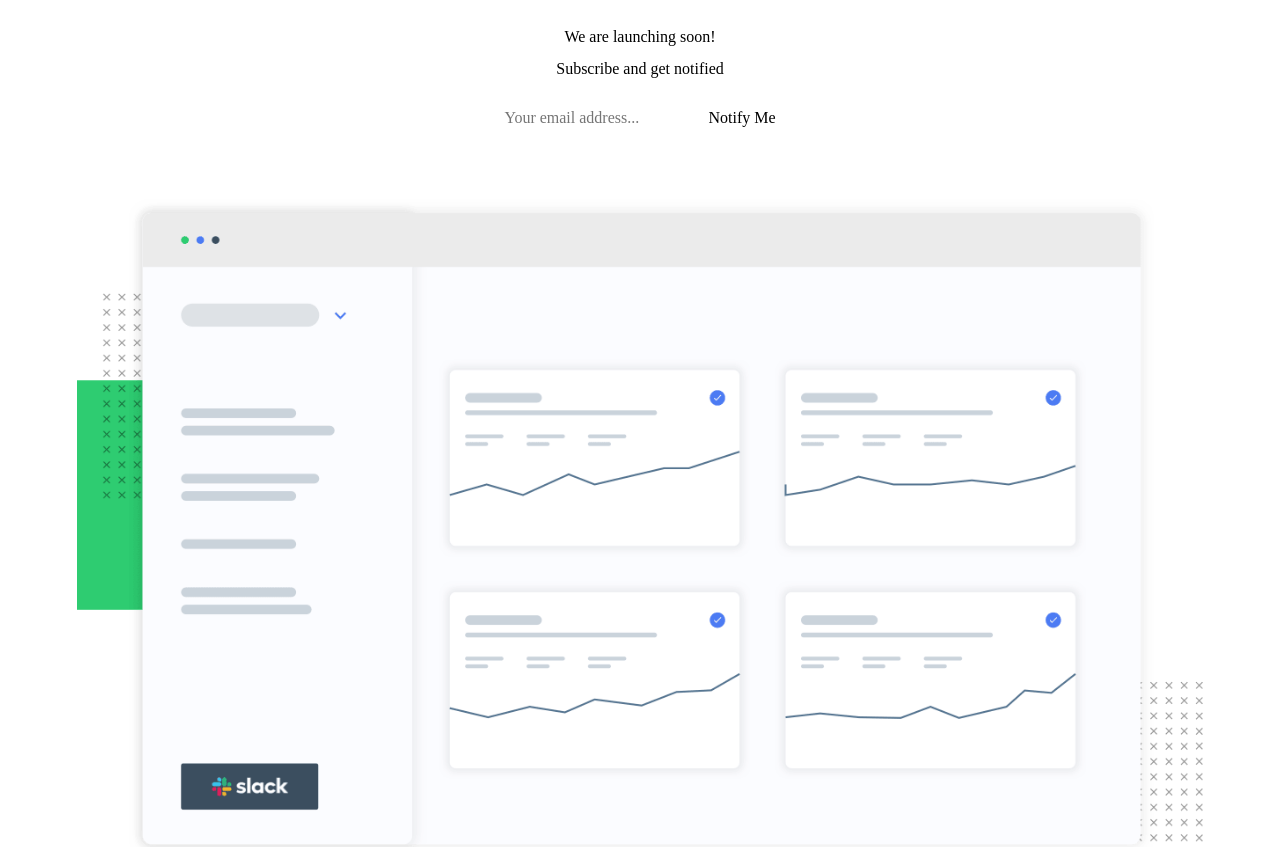
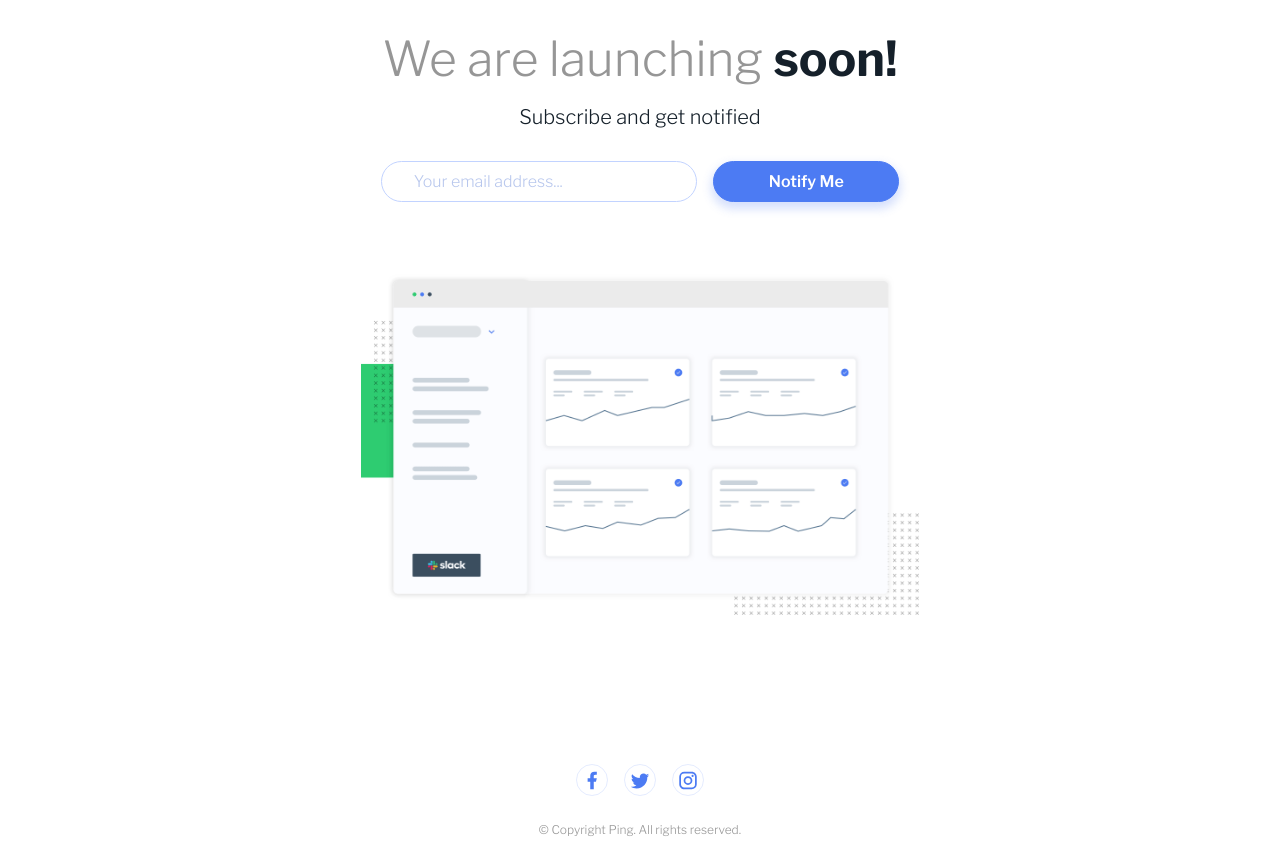
Before and after one commit to Dantalian5/ping-coming-soon-page-master, a website built with Parcel: page src/index.html in a window 1280 px wide. Shown: the part 100-947 px from the top of the page. Built offline with nearby package versions, Linux system fonts and the light colour scheme.

Commit message:
add desktop layout

```diff
--- a/src/assets/style/_base.scss
+++ b/src/assets/style/_base.scss
@@ -5,9 +5,8 @@
 .attribution a {
 	color: hsl(228, 45%, 44%);
 }
-$ff-franklin: "Libre Franklin", sans-serif;
-
 body {
-	min-width: 100svh;
+	min-width: 17.1875rem;
+	min-height: 100svh;
 	background: #fff;
 }
--- a/src/assets/style/_layout.scss
+++ b/src/assets/style/_layout.scss
@@ -1,7 +1,9 @@
 .container {
-	margin-inline: max(1.5rem, 6%);
+	max-width: 44.5rem;
+	margin-inline: auto;
 	margin-bottom: 4.3rem;
 	padding-block: 5rem;
+	padding-inline: max(1.75rem, 6%);
 	display: flex;
 	flex-direction: column;
 	align-items: center;
@@ -17,7 +19,6 @@
 	}
 	&__form {
 		margin-bottom: 4.5rem;
-		padding-inline: 1.45rem;
 	}
 	&__image-dashboard {
 		width: 100%;
--- a/src/assets/style/_modules.scss
+++ b/src/assets/style/_modules.scss
@@ -0,0 +1,107 @@
+$ff-franklin: "Libre Franklin", sans-serif;
+.f-heading,
+.f-paragraph,
+.f-btn,
+.f-copy {
+	font-family: $ff-franklin;
+	font-style: normal;
+}
+.f-heading {
+	color: #969696;
+	font-size: 1.375rem;
+	font-weight: 300;
+	line-height: 1.45;
+	text-align: center;
+	&--bold {
+		color: #15202a;
+		font-weight: 700;
+	}
+}
+.f-paragraph {
+	color: #15202a;
+	font-size: 0.75rem;
+	font-weight: 300;
+	line-height: 1.2;
+	&::placeholder {
+		color: #b8c7ed;
+	}
+}
+.f-btn {
+	color: #fff;
+	font-size: 0.75rem;
+	font-weight: 600;
+	line-height: 1.2;
+	text-align: center;
+}
+.f-copy {
+	color: #969696;
+	font-size: 0.625rem;
+	font-weight: 300;
+	line-height: 1.2;
+	text-align: center;
+}
+.m-form {
+	width: 100%;
+	padding-inline: 1.25rem;
+	display: flex;
+	flex-wrap: wrap;
+	gap: 0.63rem 1rem;
+	&__input,
+	&__btn {
+		padding-inline: 2rem;
+		padding-block: 0.63rem;
+		border-radius: 1.75rem;
+		border: 1px solid;
+	}
+	&__input {
+		flex: 1 1 17rem;
+		border-color: #c2d3ff;
+		background: #fff;
+		box-shadow: 0px 0px 7px 3px rgba(0, 0, 0, 0);
+	}
+	&__btn {
+		flex: 1 1 auto;
+		min-width: fit-content;
+		border-color: #4c7bf3;
+		background: #4c7bf3;
+		box-shadow: 0px 5px 10px 2px rgba(76, 123, 243, 0.23);
+	}
+}
+.m-socials {
+	display: flex;
+	align-items: center;
+	justify-content: center;
+	margin-inline: auto;
+	gap: 1rem;
+	&__item {
+		width: 2rem;
+		height: 2rem;
+		border-radius: 50%;
+		border: 1px solid rgba($color: #4c7bf3, $alpha: 0.15);
+		color: #4c7bf3;
+		display: flex;
+		align-items: center;
+		justify-content: center;
+		& > svg {
+			height: 70%;
+		}
+	}
+}
+@media (min-width: 50rem) {
+	.f-heading {
+		font-size: 3rem;
+		line-height: 1.25;
+	}
+	.f-paragraph {
+		font-size: 1.25rem;
+		&--small {
+			font-size: 1rem;
+		}
+	}
+	.f-btn {
+		font-size: 1rem;
+	}
+	.f-copy {
+		font-size: 0.75rem;
+	}
+}
--- a/src/index.html
+++ b/src/index.html
@@ -24,11 +24,13 @@
 	<body>
 		<main class="container">
 			<img class="container__logo" src="assets/images/logo.svg" alt="logo" />
-			<h1 class="container__title">We are launching <span>soon!</span></h1>
-			<p class="container__text">Subscribe and get notified</p>
+			<h1 class="container__title f-heading">
+				We are launching <span class="f-heading--bold">soon!</span>
+			</h1>
+			<p class="container__text f-paragraph">Subscribe and get notified</p>
 			<form id="myform" class="container__form m-form" action="">
 				<input
-					class="m-form__input"
+					class="m-form__input f-paragraph f-paragraph--small"
 					type="email"
 					name="emailInput"
 					id="emailInput"
@@ -36,7 +38,7 @@
 					pattern="[^@\s]+@[^@\s]+\.[^@\s]+"
 					required
 				/>
-				<button type="submit" id="submitButton" class="m-form__btn">
+				<button type="submit" id="submitButton" class="m-form__btn f-btn">
 					Notify Me
 				</button>
 			</form>
@@ -88,7 +90,7 @@
 					</svg>
 				</div>
 			</div>
-			<p class="footer__copy m-copyright">
+			<p class="footer__copy f-copy">
 				&copy; Copyright Ping. All rights reserved.
 			</p>
 			<p class="attribution">
```
